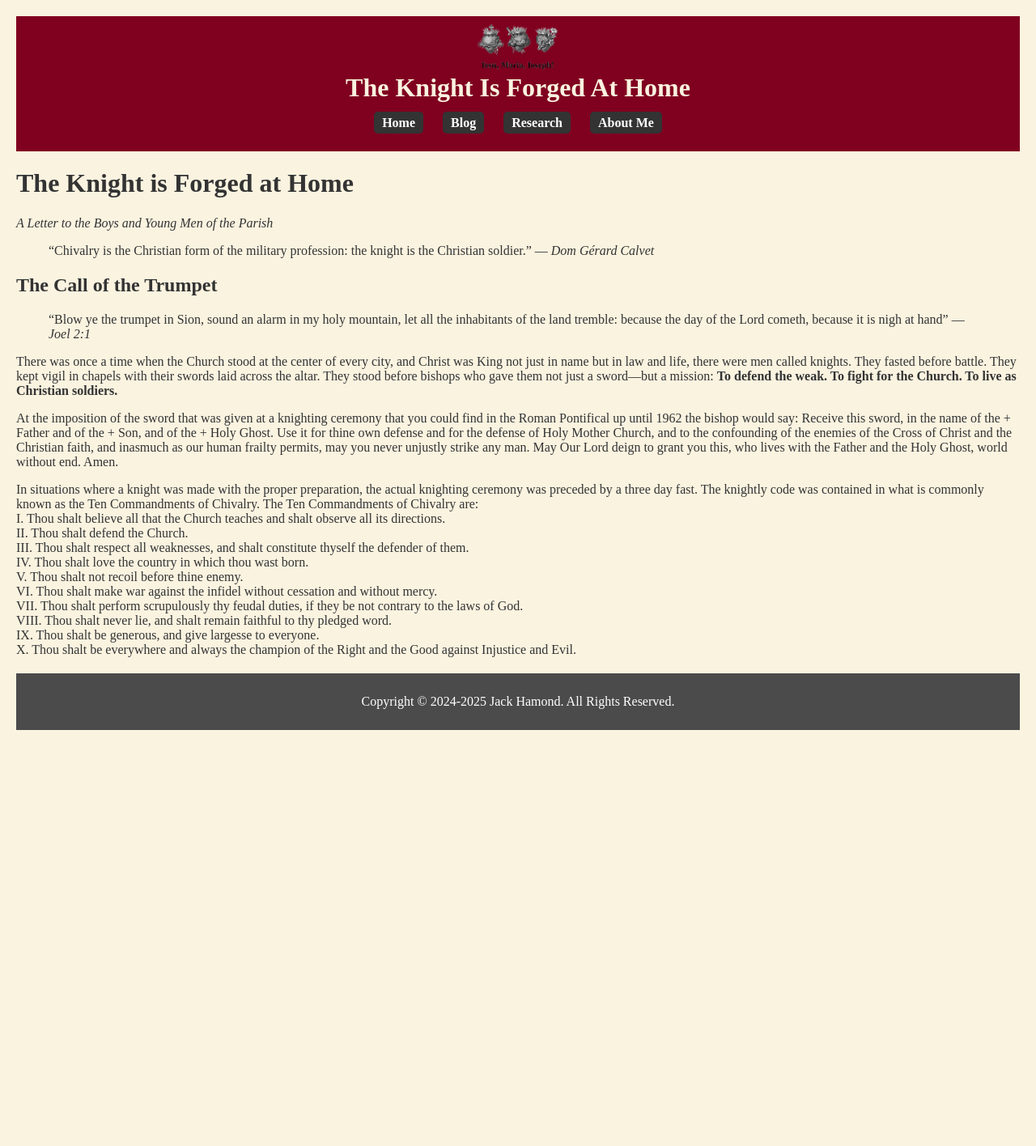
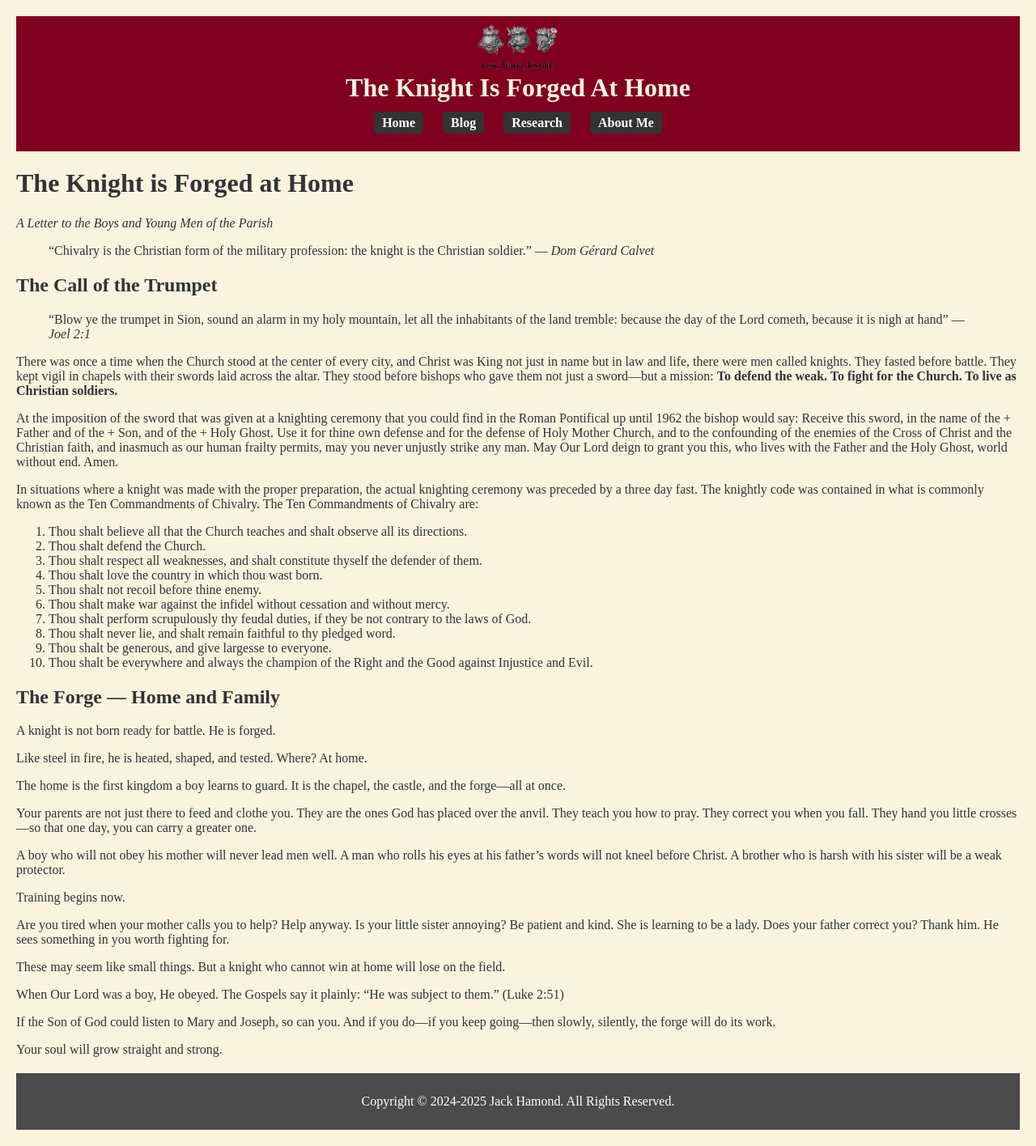
Before and after one commit to jackhamond/jackhamond.github.io, a Jekyll site: the page built from _posts/2025-06-27-the-knight-is-forged-at-home.md, in a window 1280 px wide. Shown: the whole page at 81% size. Built offline with Jekyll 4.4.1, drawn with Linux system fonts in a browser that asks for light colours; our own code applies the rules of GitHub Pages for plain Markdown files; before the commit the page ends 922 px from its top, so only the background shows below that.

Commit message:
Update 2025-06-27-the-knight-is-forged-at-home.md

```diff
--- a/_posts/2025-06-27-the-knight-is-forged-at-home.md
+++ b/_posts/2025-06-27-the-knight-is-forged-at-home.md
@@ -23,13 +23,52 @@ There was once a time when the Church stood at the center of every city, and Chr
 At the imposition of the sword that was given at a knighting ceremony that you could find in the Roman Pontifical up until 1962 the bishop would say: Receive this sword, in the name of the + Father and of the + Son, and of the + Holy Ghost. Use it for thine own defense and for the defense of Holy Mother Church, and to the confounding of the enemies of the Cross of Christ and the Christian faith, and inasmuch as our human frailty permits, may you never unjustly strike any man. May Our Lord deign to grant you this, who lives with the Father and the Holy Ghost, world without end. Amen.
 
 In situations where a knight was made with the proper preparation, the actual knighting ceremony was preceded by a three day fast. The knightly code was contained in what is commonly known as the Ten Commandments of Chivalry. The Ten Commandments of Chivalry are:
-  I. Thou shalt believe all that the Church teaches and shalt observe all its directions.
-  II. Thou shalt defend the Church.
-  III. Thou shalt respect all weaknesses, and shalt constitute thyself the defender of them.
-  IV. Thou shalt love the country in which thou wast born.
-  V. Thou shalt not recoil before thine enemy.
-  VI. Thou shalt make war against the infidel without cessation and without mercy.
-  VII. Thou shalt perform scrupulously thy feudal duties, if they be not contrary to the laws of God.
-  VIII. Thou shalt never lie, and shalt remain faithful to thy pledged word.
-  IX. Thou shalt be generous, and give largesse to everyone.
-  X. Thou shalt be everywhere and always the champion of the Right and the Good against Injustice and Evil.
+
+1. Thou shalt believe all that the Church teaches and shalt observe all its directions.
+1. Thou shalt defend the Church.
+1. Thou shalt respect all weaknesses, and shalt constitute thyself the defender of them.
+1. Thou shalt love the country in which thou wast born.
+1. Thou shalt not recoil before thine enemy.
+1. Thou shalt make war against the infidel without cessation and without mercy.
+1. Thou shalt perform scrupulously thy feudal duties, if they be not contrary to the laws of God.
+1. Thou shalt never lie, and shalt remain faithful to thy pledged word.
+1. Thou shalt be generous, and give largesse to everyone.
+1. Thou shalt be everywhere and always the champion of the Right and the Good against Injustice and Evil.
+
+## The Forge — Home and Family
+
+A knight is not born ready for battle.
+He is forged.
+
+Like steel in fire, he is heated, shaped, and tested.
+Where? At home.
+
+The home is the first kingdom a boy learns to guard.
+It is the chapel, the castle, and the forge—all at once.
+
+Your parents are not just there to feed and clothe you.
+They are the ones God has placed over the anvil.
+They teach you how to pray.
+They correct you when you fall.
+They hand you little crosses—so that one day, you can carry a greater one.
+
+A boy who will not obey his mother will never lead men well.
+A man who rolls his eyes at his father’s words will not kneel before Christ.
+A brother who is harsh with his sister will be a weak protector.
+
+Training begins now.
+
+Are you tired when your mother calls you to help? Help anyway.
+Is your little sister annoying? Be patient and kind. She is learning to be a lady.
+Does your father correct you? Thank him. He sees something in you worth fighting for.
+
+These may seem like small things.
+But a knight who cannot win at home will lose on the field.
+
+When Our Lord was a boy, He obeyed.
+The Gospels say it plainly: “He was subject to them.” (Luke 2:51)
+
+If the Son of God could listen to Mary and Joseph, so can you.
+And if you do—if you keep going—then slowly, silently, the forge will do its work.
+
+Your soul will grow straight and strong.
```
